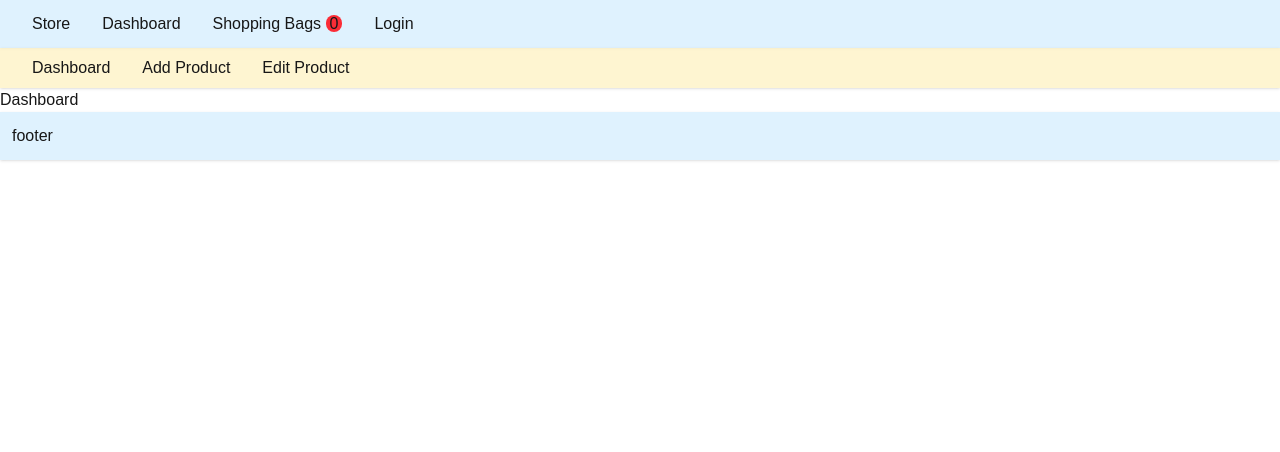
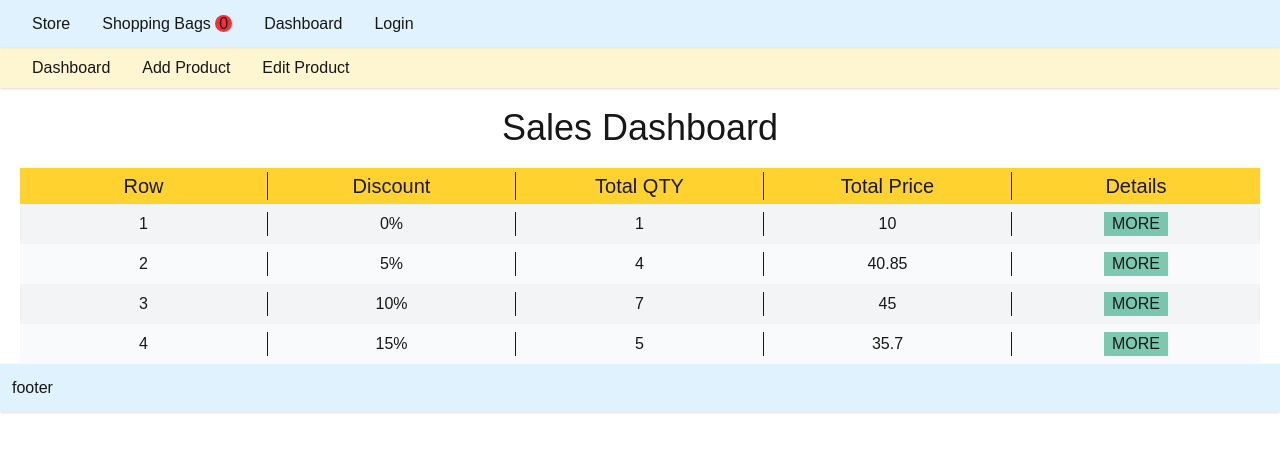
Before and after one commit to KimiyaKhoshnood/FlowerShop, a Next.js app: page /dashboard in a window 1280 px wide. Shown: the top 452 px of the page. Built offline with nearby package versions, Linux system fonts and the light colour scheme; data requests are answered from the project's data file.

Commit message:
updating

```diff
--- a/src/app/bag/page.tsx
+++ b/src/app/bag/page.tsx
@@ -5,16 +5,24 @@ import React, { useEffect, useState } from "react";
 import { EachProduct } from "../store/page";
 import axios from "axios";
 import Discount from "@/components/Discount";
+import { Alert, Button, Dialog, DialogActions, DialogContent, DialogContentText, DialogTitle, Snackbar } from "@mui/material";
+import { redirect } from "next/navigation";
 
 const ShoppingBag = () => {
   const { shoppingItems, discount } = useShoppingItemsContext();
+  const [openSnackbar, setOpenSnackbar] = useState(false);
+  const [allProducts, setAllProducts] = useState<EachProduct[]>([]);
+  const [open, setOpen] = useState(false);
 
-  const [allProducts, setAllProducts] = useState<EachProduct[]>([]);
   useEffect(() => {
     axios(`http://localhost:3004/products/`).then((res) => {
       setAllProducts(res.data);
     });
   }, []);
+
+  const handleClickOpen = () => setOpen(true)
+
+  const handleClose = () => setOpen(false)
 
   const handleBuy = () => {
     if (shoppingItems[0]) {
@@ -24,7 +32,10 @@ const ShoppingBag = () => {
           discount: discount,
         })
         .then((res) => {
-        console.log(res.data);
+          console.log(res);
+          if (res.status == 201) {
+            setOpenSnackbar(true)
+          }
         });
     } else {
       console.log("Empty Bag!");
@@ -32,6 +43,46 @@ const ShoppingBag = () => {
   };
 
   return (
+    <>
+      <Snackbar
+        open={openSnackbar}
+        autoHideDuration={3000}
+        onClose={() => setOpenSnackbar(false)}
+      >
+        <Alert onClose={() => setOpenSnackbar(false)} severity="success">
+          You Bought The Products!
+        </Alert>
+      </Snackbar>
+
+      <Dialog
+        open={open}
+        onClose={handleClose}
+        aria-labelledby="alert-dialog-title"
+        aria-describedby="alert-dialog-description"
+      >
+        <DialogTitle id="alert-dialog-title">{"Are You Sure?"}</DialogTitle>
+        <DialogContent>
+          <DialogContentText id="alert-dialog-description">
+            If you want to continue buying product, click buy.
+          </DialogContentText>
+        </DialogContent>
+        <DialogActions>
+          <Button onClick={handleClose} color="inherit">
+            Cancel
+          </Button>
+          <Button
+            onClick={() => {
+              handleClose();
+              handleBuy();
+            }}
+            autoFocus
+            color="info"
+          >
+            BUY
+          </Button>
+        </DialogActions>
+      </Dialog>
+
       <div className="px-10 py-2">
         {shoppingItems?.map((each) => {
           return <ShoppingBagCard key={each.id} id={each.id} />;
@@ -65,15 +116,18 @@ const ShoppingBag = () => {
           <Discount />
         </div>
 
-      {shoppingItems[0] && <div className="flex justify-center p-10">
+        {shoppingItems[0] && (
+          <div className="flex justify-center p-10">
             <button
-          onClick={handleBuy}
+              onClick={handleClickOpen}
               className="bg-sky-200 px-10 py-1 rounded-2xl"
             >
               buy
             </button>
-      </div>}
           </div>
+        )}
+      </div>
+    </>
   );
 };
 
--- a/src/app/dashboard/edit/[id]/page.tsx
+++ b/src/app/dashboard/edit/[id]/page.tsx
@@ -1,17 +1,7 @@
 import { TPageProps } from "@/app/store/[id]/page";
 import EditSection from "@/components/EditSection";
 
-const EditPage =  async({ params }: TPageProps) => {
-    const resolvedParams = await params
-    // const ID : string = resolvedParams.id
-    // const productFilteredItems = Object.keys(product).filter(item => item !== "id")
-
-    // useEffect(() => {
-    //     axios(`http://localhost:3004/products/${id}`).then((res) => {
-    //       setProductDetails(res.data);
-    //     });
-    //   }, []);
-
+const EditPage = () => {
   return (
     <div>
         <EditSection/>
--- a/src/app/dashboard/edit/page.tsx
+++ b/src/app/dashboard/edit/page.tsx
@@ -1,14 +1,16 @@
-import { EachProduct } from "@/app/store/page"
-import ProductCard from "@/components/ui/ProductCard"
-import { GetAllProducts } from "@/data/GetData"
+import { EachProduct } from "@/app/store/page";
+import ProductCard from "@/components/ui/ProductCard";
+import { GetAllProducts } from "@/data/GetData";
 
-const EditProduct = async() => {
-    const allProducts : EachProduct[] = await GetAllProducts()
+const EditProduct = async () => {
+  const allProducts: EachProduct[] = await GetAllProducts();
   return (
-    <div className='grid grid-cols-4 gap-5 p-5'>
-        {
-            allProducts.map(eachProduct=>{
-                return <ProductCard
+    <div>
+      <h2 className="text-center p-5 text-4xl">Edit Product</h2>
+      <div className="grid grid-cols-4 gap-5 pb-5">
+        {allProducts.map((eachProduct) => {
+          return (
+            <ProductCard
               key={eachProduct.id}
               id={eachProduct.id}
               title={eachProduct.title}
@@ -17,10 +19,11 @@ const EditProduct = async() => {
               haveAddToCardSection={false}
               linkToUrl="/dashboard/edit/"
             />
-            })
-        }
+          );
+        })}
       </div>
-  )
-}
+    </div>
+  );
+};
 
-export default EditProduct
+export default EditProduct;
--- a/src/app/dashboard/page.tsx
+++ b/src/app/dashboard/page.tsx
@@ -1,8 +1,39 @@
+"use client"
+import { useEffect, useState } from "react";
+import axios from "axios";
+import OrderList from "@/components/OrderList";
+
+type orderType = {
+  id: string,
+  shoppingItems: {id:string, qty:number}[],
+  discount: number
+}
+
 const Dashboard = () => {
+  const [orderList, setOrderList] = useState<orderType[]>([]);
+
+
+  useEffect(() => {
+    axios(`http://localhost:3004/orders/`).then((res) => {
+      setOrderList(res.data);
+    });
+  }, []);
 
   return (
-    <div>
-        Dashboard
+    <div className="flex flex-col gap-0 px-5">
+      <h2 className="text-center p-5 text-4xl">Sales Dashboard</h2>
+      <div className="grid grid-cols-5 bg-amber-300 divide-x text-center text-xl py-1">
+        <div>Row</div>
+        <div>Discount</div>
+        <div>Total QTY</div>
+        <div>Total Price</div>
+        <div>Details</div>
+      </div>
+        {
+          orderList.map((elem, i)=>{
+            return <div key={elem.id}><OrderList row={i+1} discount={elem.discount} shoppingItems={elem.shoppingItems}/></div>
+          })
+        }
     </div>
   )
 }
--- /dev/null
+++ b/src/components/OrderList.tsx
@@ -0,0 +1,148 @@
+"use client";
+import axios from "axios";
+import { useEffect, useState } from "react";
+import {
+  Button,
+  Dialog,
+  DialogActions,
+  DialogContent,
+  DialogTitle,
+} from "@mui/material";
+
+type OrderList = {
+  id: string;
+  title: string;
+  qty: number;
+  price: number;
+  description: string;
+  image: string;
+};
+
+const OrderList = ({
+  shoppingItems,
+  discount,
+  row,
+}: {
+  shoppingItems: { id: string; qty: number }[];
+  discount: number;
+  row: number;
+}) => {
+  const [open, setOpen] = useState(false);
+  const [orderDetails, setOrderDetails] = useState<OrderList[]>([]);
+
+  const handleClickOpen = () => setOpen(true);
+
+  const handleClose = () => setOpen(false);
+
+  const fetchOrderDetails = async () => {
+    try {
+      const requests = shoppingItems.map((item) =>
+        axios.get(`http://localhost:3004/products/${item.id}`).then((res) => ({
+          ...item,
+          ...res.data,
+        }))
+      );
+      const results = await Promise.all(requests);
+      setOrderDetails(results);
+    } catch (error) {
+      console.error("Error fetching product details:", error);
+    }
+  };
+
+  useEffect(() => {
+    if (shoppingItems.length > 0) {
+      fetchOrderDetails();
+    }
+  }, [shoppingItems]);
+
+  const sumQty = () => {
+    let qty = 0;
+    orderDetails.map((elem) => {
+      qty += elem.qty;
+    });
+    return qty;
+  };
+
+  const sumPrices = () => {
+    let prices = 0;
+    orderDetails.map((elem) => {
+      prices += elem.price * elem.qty;
+    });
+    return prices;
+  };
+
+  const sumPricesWithDiscount = () => {
+    return (sumPrices() * (100 - discount)) / 100;
+  };
+
+  return (
+    <>
+      <Dialog
+        onClose={handleClose}
+        aria-labelledby="customized-dialog-title"
+        open={open}
+      >
+        <DialogTitle sx={{ m: 0, p: 2 }} id="customized-dialog-title">
+          Row {row} Details:
+        </DialogTitle>
+        <DialogContent dividers>
+          <div className="grid grid-cols-5 gap-5 bg-gray-100 p-2">
+            <div className="text-center">Image</div>
+            <div className="text-center">Title</div>
+            <div className="text-center">QTY</div>
+            <div className="text-center">Price</div>
+            <div className="text-center">Total Price</div>
+          </div>
+          {orderDetails.map((elem, i) => {
+            return (
+              <div
+                className={`grid grid-cols-5 items-center gap-5 px-2 ${
+                  i % 2 ? "bg-gray-100" : ""
+                }`}
+              >
+                <div className="flex justify-center">
+                  <img src={elem.image} className="w-14 h-14" alt="" />
+                </div>
+                <div className="text-center">{elem.title}</div>
+                <div className="text-center">{elem.qty}</div>
+                <div className="text-center">{elem.price}</div>
+                <div className="text-center">{elem.price * elem.qty}</div>
+              </div>
+            );
+          })}
+          <div className="pt-4">Total Price: {sumPrices()}</div>
+          <div className="">Discount: {discount}%</div>
+          <div className="">
+            Total Price with Discount: {sumPricesWithDiscount()}
+          </div>
+        </DialogContent>
+        <DialogActions>
+          <Button autoFocus onClick={handleClose}>
+            OK
+          </Button>
+        </DialogActions>
+      </Dialog>
+
+      <div
+        className={`grid grid-cols-5 divide-x py-2 ${
+          row % 2 ? "bg-gray-100" : "bg-gray-50"
+        }`}
+      >
+        <div className="text-center">{row}</div>
+        <div className="text-center">{discount}%</div>
+        <div className="text-center">{sumQty()}</div>
+        <div className="text-center">{sumPricesWithDiscount()}</div>
+        <div className="flex justify-center">
+          <button
+            className="px-2 w-fit bg-emerald-600/50"
+            onClick={handleClickOpen}
+          >
+            MORE
+          </button>
+        </div>
+      </div>
+    </>
+  );
+};
+
+export default OrderList;
--- a/src/components/headerAndFooter.tsx
+++ b/src/components/headerAndFooter.tsx
@@ -11,10 +11,10 @@ export const Header = () => {
     <header className="py-3 px-8 shadow bg-sky-100 sticky top-0">
       <nav className="flex gap-8">
         <Link href={"/store"}>Store</Link>
-        <Link href={"/dashboard"}>Dashboard</Link>
         <Link href={"/bag"}>
           Shopping Bags <ProductQty />
         </Link>
+        <Link href={"/dashboard"}>Dashboard</Link>
         {Cookie.get("token") ? <LogoutButton/> : <Link href={"/login"}>Login</Link>}
       </nav>
     </header>
--- a/src/database/db.json
+++ b/src/database/db.json
@@ -91,6 +91,52 @@
         }
       ],
       "discount": 0
+    },
+    {
+      "id": "49f9",
+      "shoppingItems": [
+        {
+          "id": "f530",
+          "qty": 2
+        },
+        {
+          "id": "104c",
+          "qty": 1
+        },
+        {
+          "id": "4",
+          "qty": 1
+        }
+      ],
+      "discount": 5
+    },
+    {
+      "id": "a58b",
+      "shoppingItems": [
+        {
+          "id": "f530",
+          "qty": 2
+        },
+        {
+          "id": "104c",
+          "qty": 5
+        }
+      ],
+      "discount": 10
+    },
+    {
+      "id": "b070",
+      "shoppingItems": [
+        {
+          "id": "f530",
+          "qty": 2
+        },
+        {
+          "id": "104c",
+          "qty": 3
+        }
+      ],
+      "discount": 15
     }
   ]
 }
```
Also changed, not shown: src/components/EditSection.tsx (+43 -25 lines). Lines whose indentation alone changed are shown as unchanged.
